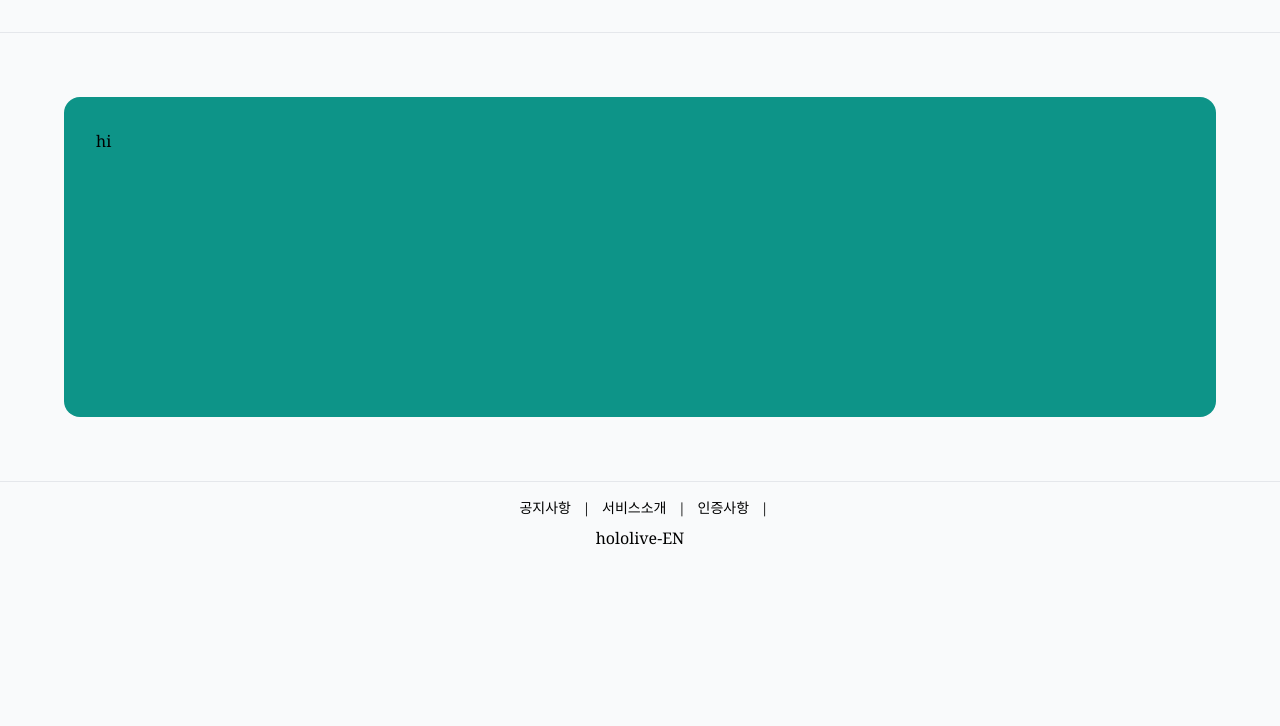
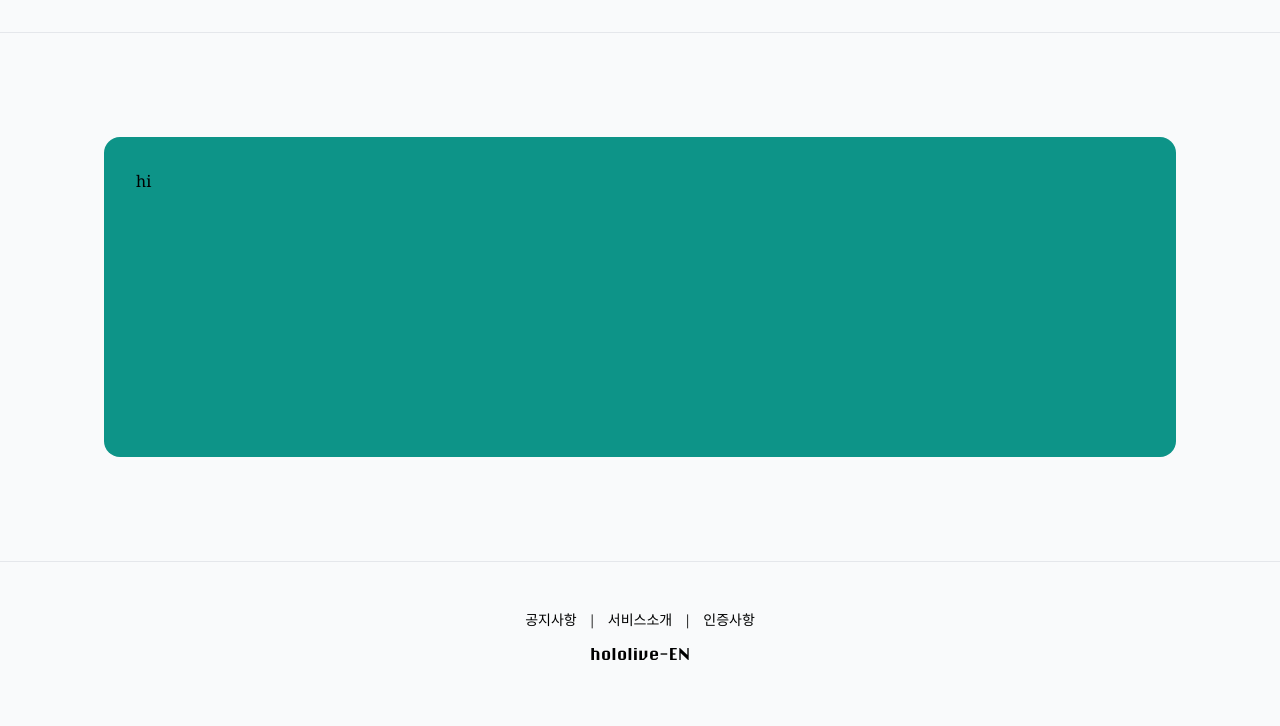
Before and after one commit to ajvls98/hololive_b, a Django app: page /hello_world/ in a window 1280 px wide. Shown: the part 176-902 px from the top of the page. Before the commit the page ends 721 px from the top, so only its background shows below. Run offline with Django 4.2, Linux system fonts and the light colour scheme; some libraries are stand-ins or nearby versions; some web fonts are replaced.

Commit message:
css_Disunite tailwind margin error complete

```diff
--- a/hololive_blog/accountapp/templates/accountapp/hello_world.html
+++ b/hololive_blog/accountapp/templates/accountapp/hello_world.html
@@ -1,6 +1,6 @@
 {% extends 'base.html' %}
 {% block content %}
-  <div class="p-8">
+  <div class="p-8 m-10">
     <div class="h-80 bg-teal-600 rounded-2xl m-8 p-8">
       hi</div>
   </div>
--- /dev/null
+++ b/hololive_blog/static/base.css
@@ -0,0 +1,7 @@
+@font-face {
+  font-family: Chicago;
+  src: url("ChicagoFLF.ttf");
+}
+.navbar_logo_font {
+  font-family: "Chicago";
+}
--- a/hololive_blog/theme/templates/footer.html
+++ b/hololive_blog/theme/templates/footer.html
@@ -1,14 +1,14 @@
-<div class="text-center py-4 px-3">
-  <div class="text-center text-sm">
+<div class="text-center p-2 m-10">
+  <div class="text-sm">
     <span class='mx-2'>공지사항</span>
     |
     <span class='mx-2'>서비스소개</span>
     |
     <span class='mx-2 '>인증사항</span>
-    |
+
   </div>
-  <div class="my-2 ">
-    <h6>
+  <div class="my-3 inline-block">
+    <h6 class="navbar_logo_font text-my-color">
       hololive-EN
     </h6>
   </div>
--- a/hololive_blog/theme/templates/head.html
+++ b/hololive_blog/theme/templates/head.html
@@ -1,27 +1,21 @@
+{% load static %}
+
 <head>
   <title>hololive produce</title>
-  <meta charset="UTF-8" />
-  <meta name="viewport" content="width=device-width, initial-scale=1.0" />
-  <meta http-equiv="X-UA-Compatible" content="ie=edge" />
-  <link rel="preconnect" href="https://fonts.googleapis.com" />
-  <link
-    rel="preconnect"
-    href="https://fonts.gstatic.com"
-    crossorigin="crossorigin"
-  />
+  <meta charset="UTF-8"/>
+  <meta name="viewport" content="width=device-width, initial-scale=1.0"/>
+  <meta http-equiv="X-UA-Compatible" content="ie=edge"/>
+  <link rel="preconnect" href="https://fonts.googleapis.com"/>
+  <link rel="preconnect" href="https://fonts.gstatic.com" crossorigin="crossorigin"/>
 
   <!--GOOGLE FONT LINK -->
-  <link
-    href="https://fonts.googleapis.com/css2?family=Alkatra&display=swap"
-    rel="stylesheet"
-  />
-  <link href="https://fonts.cdnfonts.com/css/chicago" rel="stylesheet" />
-  <link rel="preconnect" href="https://fonts.googleapis.com" />
-  <link
-    rel="preconnect"
-    href="https://fonts.gstatic.com"
-    crossorigin="crossorigin"
-  />
+  <link href="https://fonts.googleapis.com/css2?family=Alkatra&display=swap" rel="stylesheet"/>
+  <link href="https://fonts.cdnfonts.com/css/chicago" rel="stylesheet"/>
+  <link rel="preconnect" href="https://fonts.googleapis.com"/>
+  <link rel="preconnect" href="https://fonts.gstatic.com" crossorigin="crossorigin"/>
 
-  <link href="https://fonts.cdnfonts.com/css/jemroktrial" rel="stylesheet" />
+  <link href="https://fonts.cdnfonts.com/css/jemroktrial" rel="stylesheet"/>
+
+  <!--static scc import-->
+  <link rel="stylesheet" href="{% static 'base.css' %}" type="text/css"/>
 </head>
--- a/hololive_blog/theme/templates/navi.html
+++ b/hololive_blog/theme/templates/navi.html
@@ -1,19 +1,9 @@
 {% load static %}
-<style>
-  @font-face {
-    font-family: ChicagoFLF;
-    src: url("{% static 'chicagoFLF.ttf' %}");
-  }
-</style>
 
 <nav class="text-center m-8">
   <div class="flex justify-center p-2">
-    <img
-      src="{% static 'holo_play_logo.png' %}"
-      alt="hololive logo"
-      class="w-11 mr-2"
-    />
-    <h1 style="font-family: ChicagoFLF" class="text-5xl text-my-color">
+    <img src="{% static 'holo_play_logo.png' %}" alt="hololive logo" class="w-11 mr-2"/>
+    <h1 class="navbar_logo_font text-5xl text-my-color">
       hololive
     </h1>
   </div>
```
